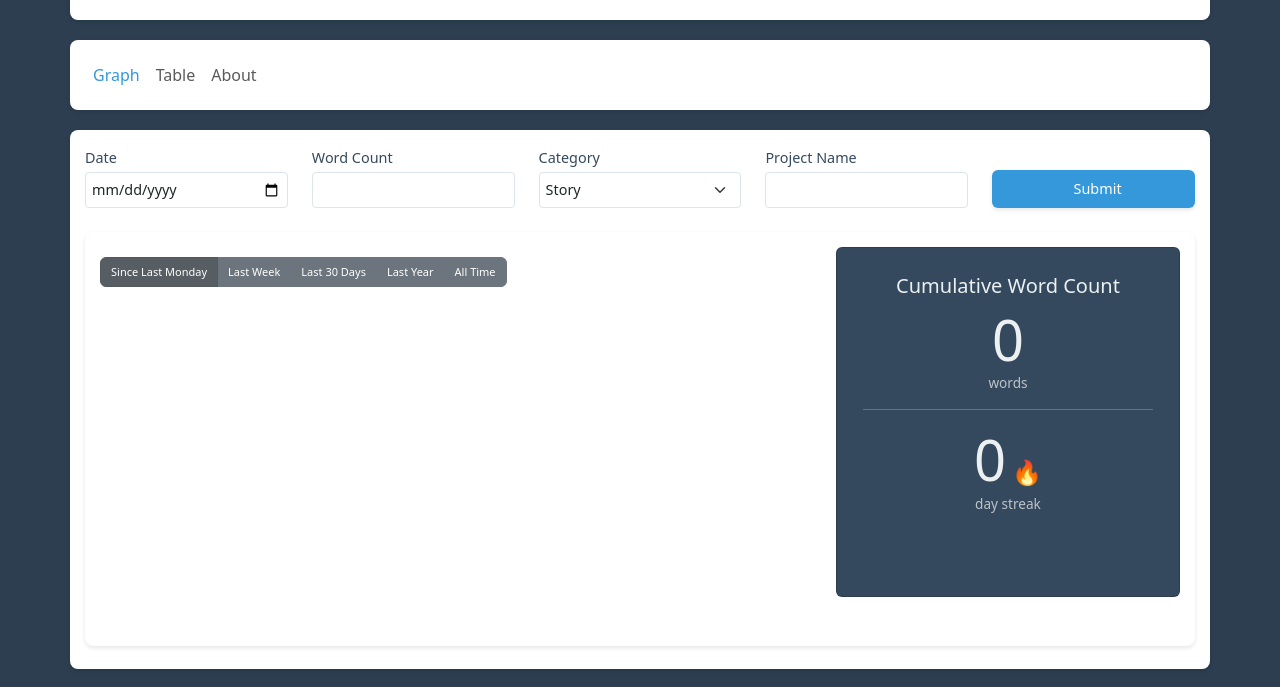
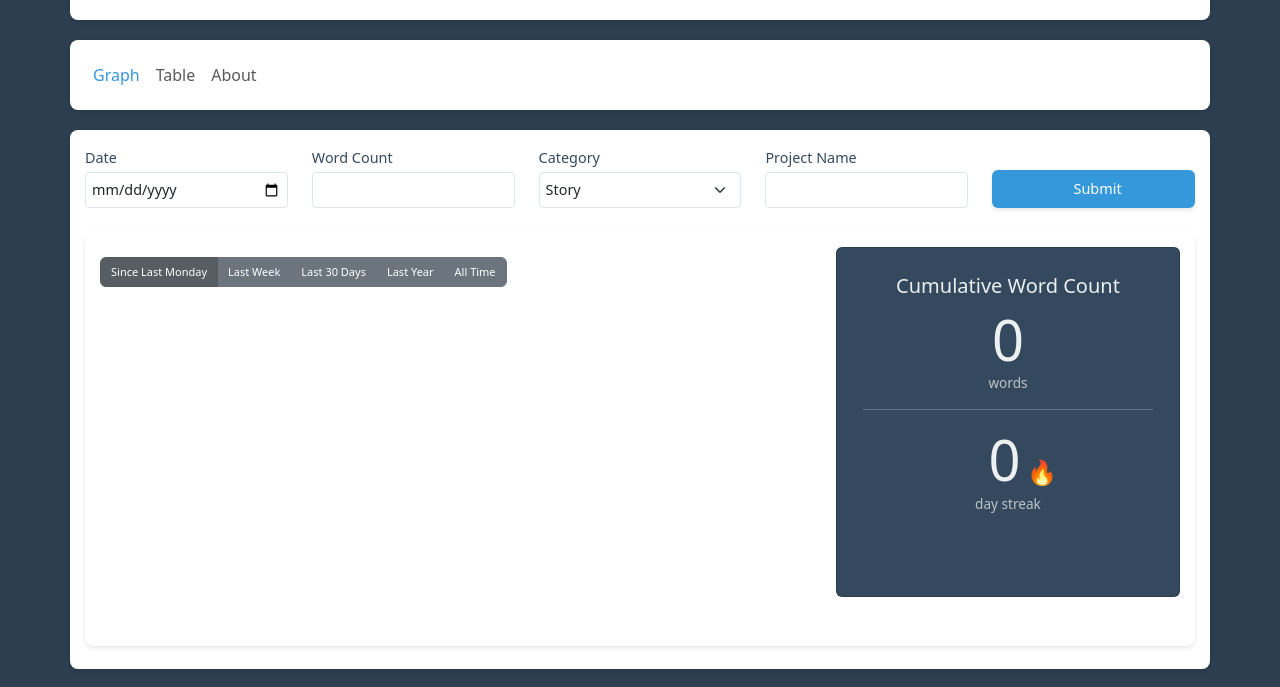
Before and after one commit to katieyang/Writing-Tracker, a website: page public/index.html in a window 1280 px wide. Shown: the part 114-801 px from the top of the page. Drawn offline with nearby package versions, Linux system fonts and the light colour scheme; no server answers; some icons are missing.

Commit message:
aligning some zeroes

```diff
--- a/public/css/styles.css
+++ b/public/css/styles.css
@@ -112,3 +112,7 @@ label {
 .text-muted {
   color: #bdc3c7 !important;
 }
+
+#streakCount {
+  padding-left: 10% !important;
+}
```
Also changed, not shown: public/index.html (+1 -1 lines).
